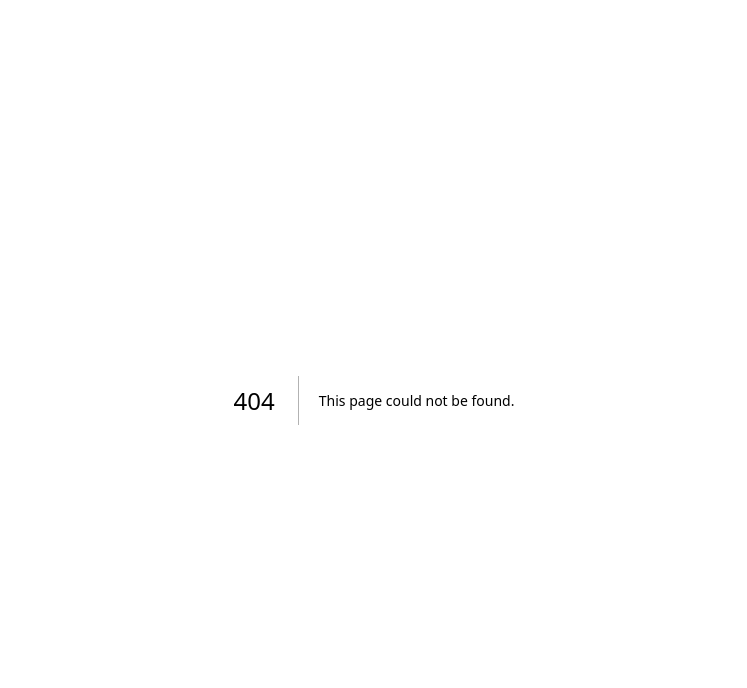
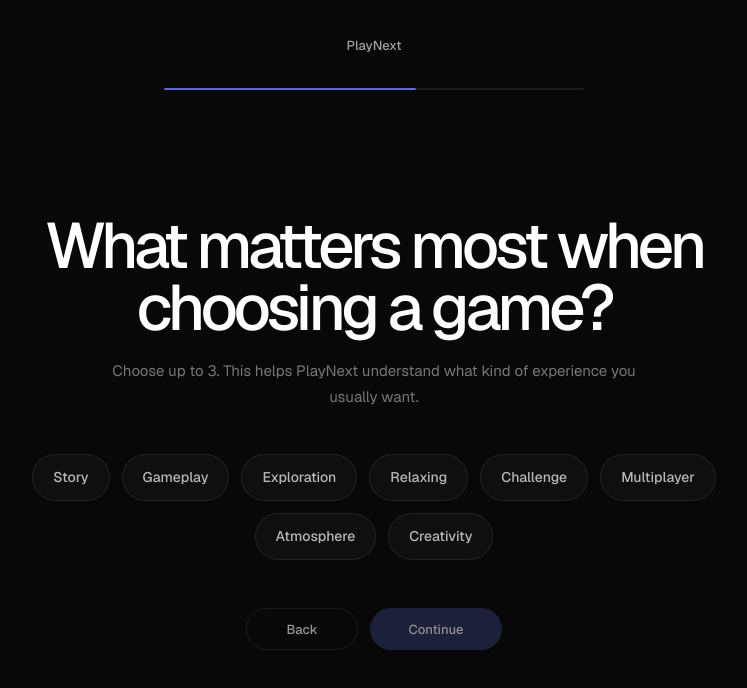
Before and after one commit to natashahans/playnext, a Next.js app: page /onboarding/priorities in a window 1280 px wide. Before the commit this address had no page. Shown: the top 688 px of the page, without its empty margins (266-1013 px from the left). Built offline with nearby package versions, Linux system fonts and the light colour scheme.

Commit message:
Add priorities onboarding step

```diff
--- /dev/null
+++ b/src/app/onboarding/priorities/page.tsx
@@ -0,0 +1,51 @@
+"use client";
+
+import { useState } from "react";
+import { useRouter } from "next/navigation";
+import OnboardingShell from "@/components/onboarding/OnboardingShell";
+import { GAME_PRIORITIES, ONBOARDING_TOTAL_STEPS } from "@/lib/onboarding";
+
+export default function PrioritiesPage() {
+  const router = useRouter();
+  const [selectedPriorities, setSelectedPriorities] = useState<string[]>([]);
+
+  function togglePriority(priority: string) {
+    if (selectedPriorities.includes(priority)) {
+      setSelectedPriorities(selectedPriorities.filter((item) => item !== priority));
+      return;
+    }
+
+    if (selectedPriorities.length >= 3) return;
+
+    setSelectedPriorities([...selectedPriorities, priority]);
+  }
+
+  return (
+    <OnboardingShell
+      step={3}
+      totalSteps={ONBOARDING_TOTAL_STEPS}
+      title="What matters most when choosing a game?"
+      description="Choose up to 3. This helps PlayNext understand what kind of experience you usually want."
+      backHref="/onboarding/platforms"
+      nextLabel="Continue"
+      nextDisabled={selectedPriorities.length === 0}
+      onNext={() => router.push("/onboarding/session-length")}
+    >
+      <div className="mx-auto flex max-w-3xl flex-wrap justify-center gap-3">
+        {GAME_PRIORITIES.map((priority) => {
+          const selected = selectedPriorities.includes(priority);
+
+          return (
+            <button
+              key={priority}
+              onClick={() => togglePriority(priority)}
+              className={`choice-chip ${selected ? "choice-chip-selected" : ""}`}
+            >
+              {priority}
+            </button>
+          );
+        })}
+      </div>
+    </OnboardingShell>
+  );
+}
```
